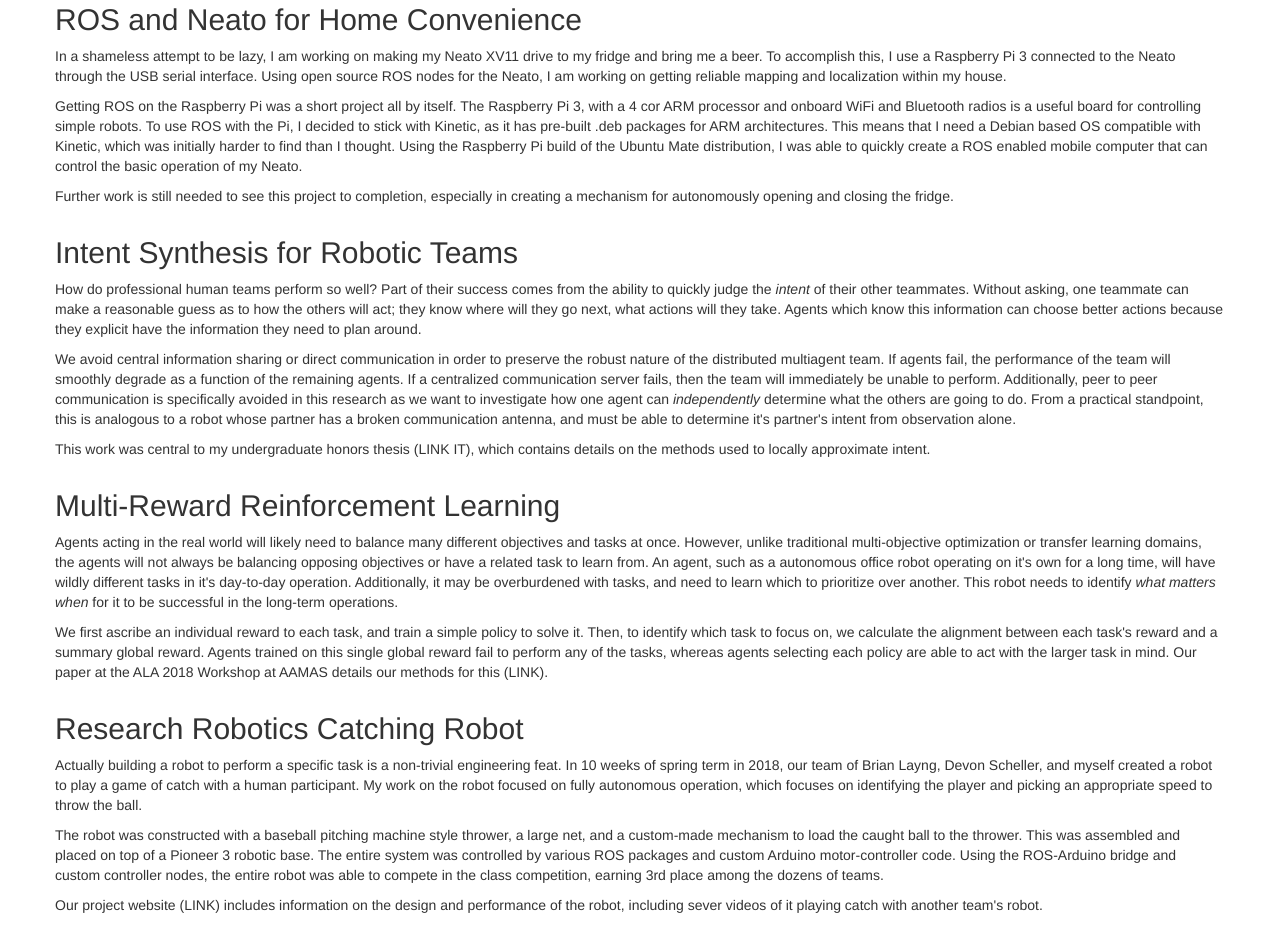
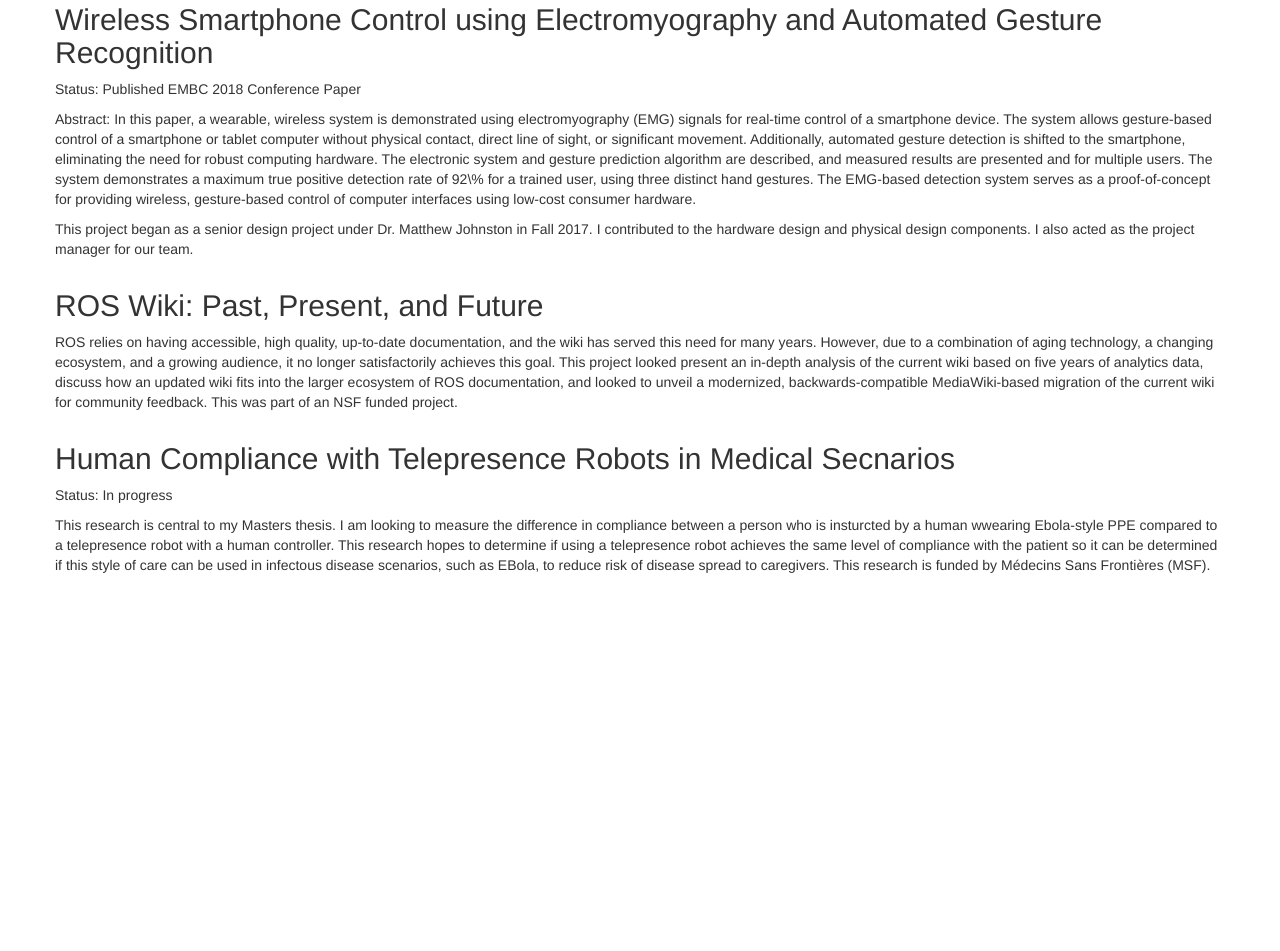
Before and after one commit to curbsy/ResumeWebsite, a plain HTML site: page projects.html in a window 1280 px wide. Shown: the part 199-1150 px from the top of the page. After the commit the page ends 845 px from the top, so only its background shows below. Drawn offline with Linux system fonts and the light colour scheme.

Commit message:
Update all information

```diff
--- a/projects.html
+++ b/projects.html
@@ -56,55 +56,39 @@
 		<!-- Begin Body Content -->
 		<div class="container">
             <h1>Highlighted Projects</h1>
-            This is a collection of research and personal projects I work on, presented in no particular order. Be sure to check out my <a href="https://github.com/Sir-Batman">GitHub</a> for the latest updates on these projects!
+            This is a collection of research and personal projects. Be sure to check out my <a href="https://github.com/curbsy">GitHub</a>.
             <div class="row">
                 <div class="col-sm-12">
-                <h2>ROS and Neato for Home Convenience</h2>
+                <h2>Wireless Smartphone Control using Electromyography and Automated Gesture Recognition</h2>
                 <p>
-                In a shameless attempt to be lazy, I am working on making my Neato XV11 drive to my fridge and bring me a beer. To accomplish this, I use a Raspberry Pi 3 connected to the Neato through the USB serial interface. Using open source ROS nodes for the Neato, I am working on getting reliable mapping and localization within my house.
+                Status: Published EMBC 2018 Conference Paper
                 </p>
                 <p>
-                Getting ROS on the Raspberry Pi was a short project all by itself.
-                The Raspberry Pi 3, with a 4 cor ARM processor and onboard WiFi and Bluetooth radios is a useful board for controlling simple robots. To use ROS with the Pi, I decided to stick with Kinetic, as it has pre-built .deb packages for ARM architectures. This means that I need a Debian based OS compatible with Kinetic, which was initially harder to find than I thought. Using the Raspberry Pi build of the Ubuntu Mate distribution, I was able to quickly create a ROS enabled mobile computer that can control the basic operation of my Neato.
+                Abstract: In this paper, a wearable, wireless system is demonstrated using electromyography (EMG) signals for real-time control of a smartphone device. The system allows gesture-based control of a smartphone or tablet computer without physical contact, direct line of sight, or significant movement. Additionally, automated gesture detection is shifted to the smartphone, eliminating the need for robust computing hardware. The electronic system and gesture prediction algorithm are described, and measured results are presented and for multiple users. The system demonstrates a maximum true positive detection rate of 92\% for a trained user, using three distinct hand gestures. The EMG-based detection system serves as a proof-of-concept for providing wireless, gesture-based control of computer interfaces using low-cost consumer hardware.
                 </p>
                 <p>
-                Further work is still needed to see this project to completion, especially in creating a mechanism for autonomously opening and closing the fridge.
+                This project began as a senior design project under Dr. Matthew Johnston in Fall 2017. I contributed to the hardware design and physical design components. I also acted as the project manager for our team.
                 </p>
                 </div>
                 <div class="col-sm-12">
-                <h2>Intent Synthesis for Robotic Teams</h2>
+                <h2>ROS Wiki: Past, Present, and Future</h2>
                 <p>
-				How do professional human teams perform so well? Part of their success comes from the ability to quickly judge the <em>intent</em> of their other teammates. Without asking, one teammate can make a reasonable guess as to how the others will act; they know where will they go next, what actions will they take. Agents which know this information can choose better actions because they explicit have the information they need to plan around.
-                </p>
-                <p>
-				We avoid central information sharing or direct communication in order to preserve the robust nature of the distributed multiagent team. If agents fail, the performance of the team will smoothly degrade as a function of the remaining agents. If a centralized communication server fails, then the team will immediately be unable to perform. Additionally, peer to peer communication is specifically avoided in this research as we want to investigate how one agent can <em>independently</em> determine what the others are going to do. From a practical standpoint, this is analogous to a robot whose partner has a broken communication antenna, and must be able to determine it's partner's intent from observation alone.
-                </p>
-                <p>
-				This work was central to my undergraduate honors thesis (LINK IT), which contains details on the methods used to locally approximate intent.
+			ROS relies on having accessible, high quality, up-to-date documentation, and the wiki has served this need for many years.  However, due to a combination of aging technology, a changing ecosystem, and a growing audience, it no longer satisfactorily achieves this goal. This project looked present an in-depth analysis of the current wiki based on five years of analytics data, discuss how an updated wiki fits into the larger ecosystem of ROS documentation, and looked to unveil a modernized, backwards-compatible MediaWiki-based migration of the current wiki for community feedback. This was part of an NSF funded project.
                 </p>
                 </div>
                 <div class="col-sm-12">
-                <h2>Multi-Reward Reinforcement Learning</h2>
+                <h2>Human Compliance with Telepresence Robots in Medical Secnarios</h2>
                 <p>
-				Agents acting in the real world will likely need to balance many different objectives and tasks at once. However, unlike traditional multi-objective optimization or transfer learning domains, the agents will not always be balancing opposing objectives or have a related task to learn from. An agent, such as a autonomous office robot operating on it's own for a long time, will have wildly different tasks in it's day-to-day operation. Additionally, it may be overburdened with tasks, and need to learn which to prioritize over another. This robot needs to identify <em>what matters when</em> for it to be successful in the long-term operations.
+		Status: In progress
                 </p>
                 <p>
-				We first ascribe an individual reward to each task, and train a simple policy to solve it. Then, to identify which task to focus on, we calculate the alignment between each task's reward and a summary global reward. Agents trained on this single global reward fail to perform any of the tasks, whereas agents selecting each policy are able to act with the larger task in mind. Our paper at the ALA 2018 Workshop at AAMAS details our methods for this (LINK).
+		This research is central to my Masters thesis. I am looking to measure the difference in compliance between a person who is insturcted by a human wwearing Ebola-style PPE compared to a telepresence robot with a human controller. This research hopes to determine if using a telepresence robot achieves the same level of compliance with the patient so it can be determined if this style of care can be used in infectous disease scenarios, such as EBola, to reduce risk of disease spread to caregivers. This research is funded by Médecins Sans Frontières (MSF).
                 </p>
                 <p>
                 </p>
                 </div>
                 <div class="col-sm-12">
-                <h2>Research Robotics Catching Robot</h2>
-                <p>
-				Actually building a robot to perform a specific task is a non-trivial engineering feat. In 10 weeks of spring term in 2018, our team of Brian Layng, Devon Scheller, and myself created a robot to play a game of catch with a human participant. My work on the robot focused on fully autonomous operation, which focuses on identifying the player and picking an appropriate speed to throw the ball.
-                </p>
-                <p>
-				The robot was constructed with a baseball pitching machine style thrower, a large net, and a custom-made mechanism to load the caught ball to the thrower. This was assembled and placed on top of a Pioneer 3 robotic base. The entire system was controlled by various ROS packages and custom Arduino motor-controller code. Using the ROS-Arduino bridge and custom controller nodes, the entire robot was able to compete in the class competition, earning 3rd place among the dozens of teams.
-                </p>
-                <p>
-				Our project website (LINK) includes information on the design and performance of the robot, including sever videos of it playing catch with another team's robot.
-                </p>
+
                 </div>
             </div>
 		</div>
```
